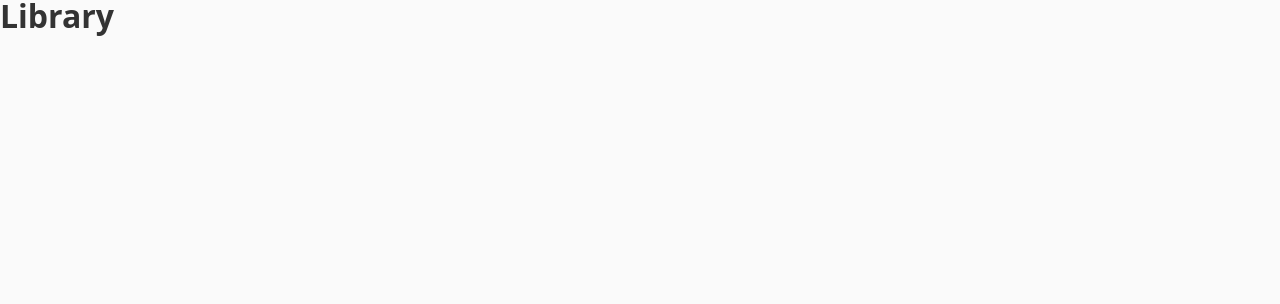
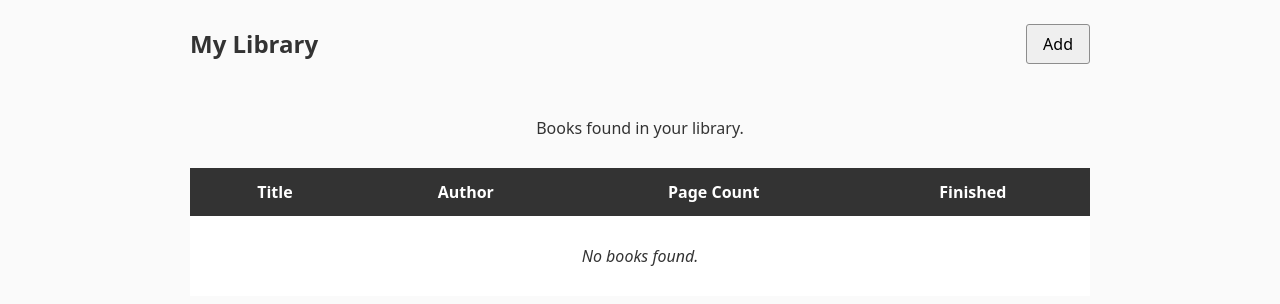
Before and after one commit to demodrome/library-app, a plain HTML site: page index.html in a window 1280 px wide. Drawn offline with Linux system fonts and the light colour scheme.

Commit message:
feat: Add initial UI

```diff
--- a/index.html
+++ b/index.html
@@ -8,6 +8,31 @@
   <title>Library App</title>
 </head>
 <body>
-  <h1>Library</h1>
+  <div class="container">
+    <section>
+      <header>
+        <h1>My Library</h1>
+        <button type="button" data-add>Add</button>
+      </header>
+      <table>
+        <caption>
+          <p>Books found in your library.</p>
+        </caption>
+        <thead>
+          <tr>
+            <th scope="col">Title</th>
+            <th scope="col">Author</th>
+            <th scope="col">Page Count</th>
+            <th scope="col">Finished</th>
+          </tr>
+        </thead>
+        <tbody data-tbody>
+          <tr>
+            <td colspan="4" class="none">No books found.</td>
+          </tr>
+        </tbody>
+      </table>
+    </section>
+  </div>
 </body>
 </html>
--- a/styles.css
+++ b/styles.css
@@ -58,3 +58,9 @@ header > button {
   max-width: 900px;
   margin: 0 auto;
 }
+
+.none {
+  text-align: center;
+  font-style: italic;
+  padding: 2rem 0;
+}
```
